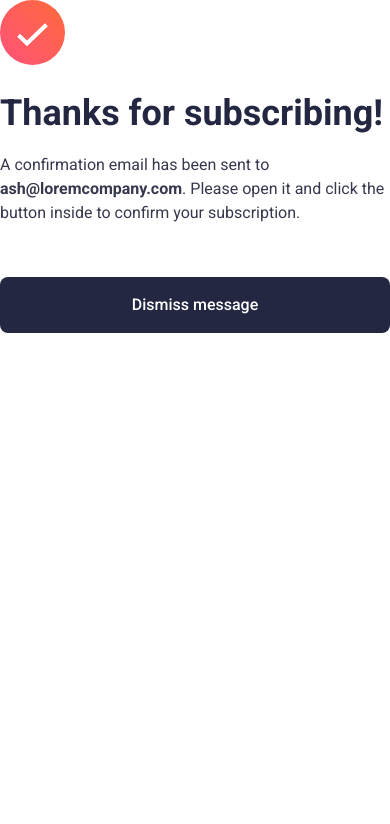
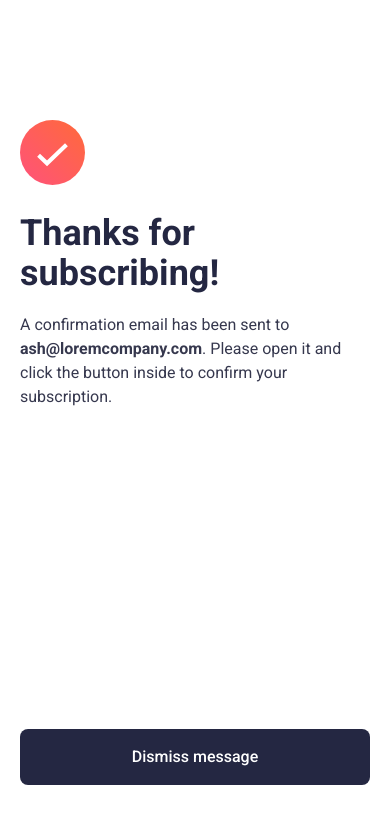
Before and after one commit to xStephx/newsletter-sign-up-form-with-success-message-challenge, a plain HTML site: page index.html in a window 390 px wide. Drawn offline with nearby package versions, Linux system fonts and the light colour scheme.

Commit message:
added style on success message for mobile screen

```diff
--- a/index.html
+++ b/index.html
@@ -67,12 +67,12 @@
   <!-- Sign-up form end -->
 
   <!-- Success message start -->
-  <section class="bg-White flex flex-col md:m-4 md:p-14 md:rounded-[30px] max-w-[520px]">
+  <section class="bg-White flex flex-col md:m-4 md:p-14 p-5 md:mt-4 mt-[100px] md:rounded-[30px] max-w-[520px]">
     <img src="assets/images/icon-success.svg" alt="Success Icon" class="w-[65px] mb-7">
     <h2 class="lg:text-6xl md:text-5xl text-4xl text-DarkSlateGrey font-bold mb-5">
       Thanks for subscribing!
     </h2>
-    <p class="text-CharcoalGrey mb-8 md:pr-10">
+    <p class="text-CharcoalGrey md:mb-8 mb-[300px] md:pr-10">
       A confirmation email has been sent to <b>ash@loremcompany.com</b>.
       Please open it and click the button inside to confirm your subscription.
     </p>
```
